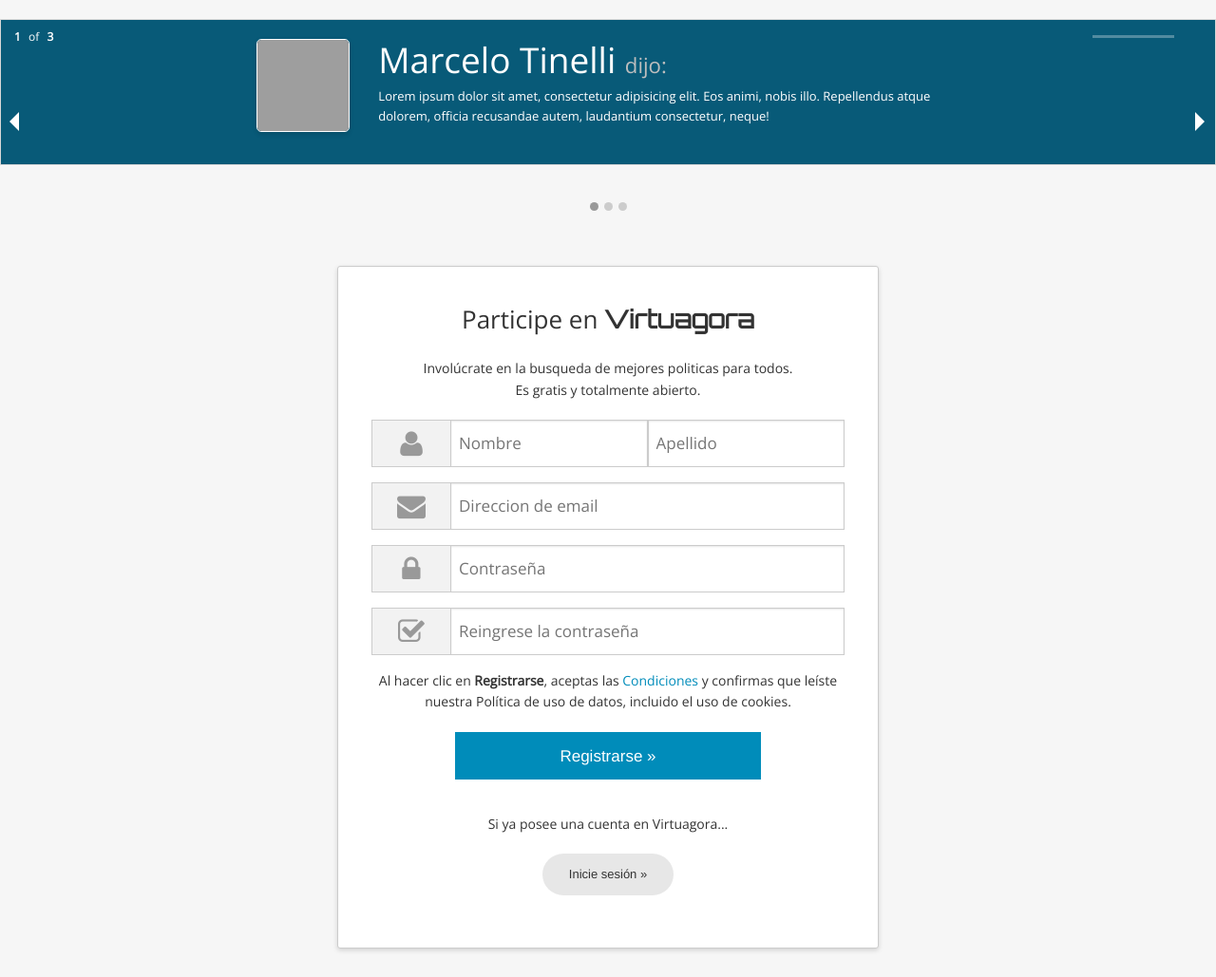
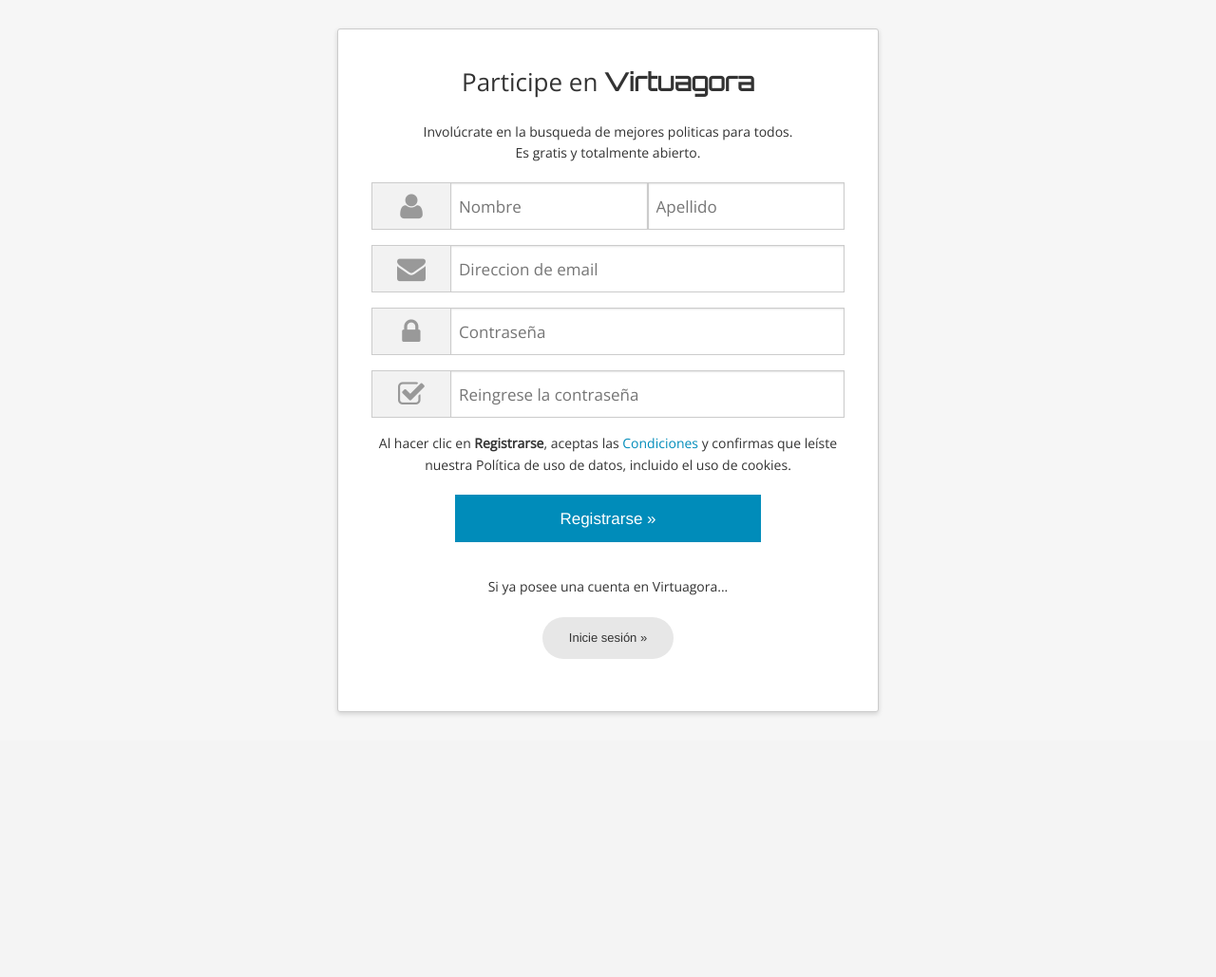
Before and after one commit to virtuagora/virtuagora, a PHP site: template views/registro/registro.twig in a window 1280 px wide. Shown: the part 45-1074 px from the top of the page at 95% size. After the commit the page ends 798 px from the top, so only its background shows below. Run offline with PHP 8.4, Linux system fonts and the light colour scheme; the template is opened without the code that fills it, so the values that code supplies are empty; some libraries are stand-ins or nearby versions; grey boxes are pictures that could not be loaded.

Commit message:
Fix esteticos.

```diff
--- a/views/registro/registro.twig
+++ b/views/registro/registro.twig
@@ -5,64 +5,6 @@
 {% endblock %}
 
 {% block body %}
-<section id="expositor">
-    <div class="expositor show-for-medium-up">
-        <ul class="example-orbit-content" data-orbit>
-            <li data-orbit-slide="headline-1">
-                <div class="text-left panel">
-                    <div class="row">
-                        <div class="medium-8 medium-centered columns">
-                            <div class="medium-3 large-2 columns">
-                                <div class="profile-card">
-                                    <img src="http://lorempixel.com/128/128/people/1" alt="profile image">
-                                </div>
-                            </div>
-                            <div class="medium-9 large-10 columns">
-                                <h2>Marcelo Tinelli <small>dijo:</small></h2>
-                                <p>Lorem ipsum dolor sit amet, consectetur adipisicing elit. Eos animi, nobis illo. Repellendus atque dolorem, officia recusandae autem, laudantium consectetur, neque!</p>
-                            </div>
-                        </div>
-                    </div>
-                </div>
-            </li>
-            <li data-orbit-slide="headline-2">
-                <div class="text-left panel">
-                    <div class="row">
-                        <div class="medium-8 medium-centered columns">
-                            <div class="medium-3 large-2 columns">
-                                <div class="profile-card">
-                                    <img src="http://lorempixel.com/128/128/people/2" alt="profile image">
-                                </div>
-                            </div>
-                            <div class="medium-9 large-10 columns">
-                                <h2>Juanita Viale <small>dijo:</small></h2>
-                                <p>Lorem ipsum dolor sit amet, consectetur adipisicing elit. Eos animi, nobis illo. Repellendus atque dolorem, officia recusandae autem, laudantium consectetur, neque!</p>
-                            </div>
-                        </div>
-                    </div>
-                </div>
-            </li>
-            <li data-orbit-slide="headline-3">
-                <div class="text-left panel">
-                    <div class="row">
-                        <div class="medium-8 medium-centered columns">
-                            <div class="medium-3 large-2 columns">
-                                <div class="profile-card">
-                                    <img src="http://lorempixel.com/128/128/people/3" alt="profile image">
-                                </div>
-                            </div>
-                            <div class="medium-9 large-10 columns">
-                                <h2>Jose "Pepe" Corral<small> dijo:</small></h2>
-                                <p>Lorem ipsum dolor sit amet, consectetur adipisicing elit. Eos animi, nobis illo. Repellendus atque dolorem, officia recusandae autem, laudantium consectetur, neque!</p>
-                            </div>
-                        </div>
-                    </div>
-                </div>
-            </li>
-        </ul>
-    </div>
-</section>
-
 <!-- Aca viene la sesion de panel -->
 <section id="passport">
     <div class="row">
--- a/views/usuario/portal.twig
+++ b/views/usuario/portal.twig
@@ -30,7 +30,7 @@
 {% if esFuncionario %}
     <a href="{{ baseUrl }}/crear/propuesta">Crear propuesta.</a><br>
     <a href="{{ baseUrl }}/crear/partido">Crear partido.</a><br>
-    <a href="{{ baseUrl }}/partidos">Listar partidos.</a><br>
+    <a href="{{ baseUrl }}/partido">Listar partidos.</a><br>
 {% endif %}
     <a href="{{ baseUrl }}/crear/problematica">Crear problematica.</a><br>
 {% endblock %}
```
